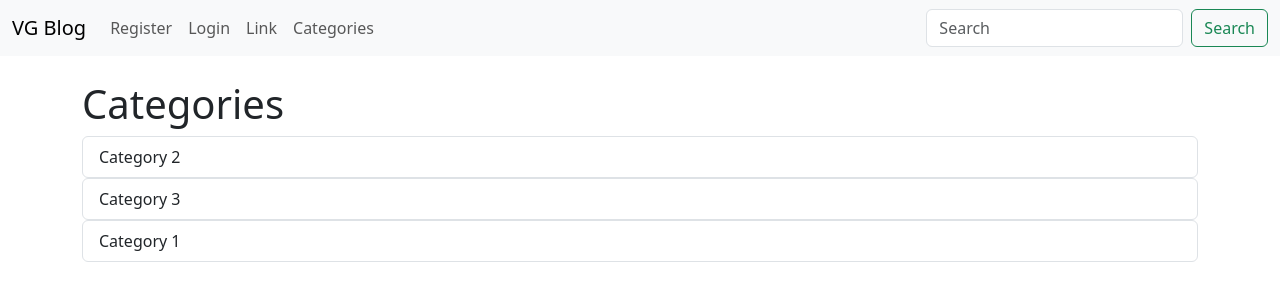
After one commit to jlubiba/Blog-Project, a Django app: page /article/category-list in a window 1280 px wide. The commit adds this page. Shown: the top 301 px of the page. Run offline with Django 4.2, Linux system fonts and the light colour scheme; data comes from the database, SQL or seed files in the repository; both versions use the stored data as it was after the commit.

Commit message:
Added more category related nav elements as well as a page

```diff
--- a/Blog/bloggy/templates/article_details.html
+++ b/Blog/bloggy/templates/article_details.html
@@ -9,7 +9,7 @@
 {% block content %}
     <h1>{{post.title}}</h1>
     <small>
-        - <a href="{% url 'blog:blog-category' post.pk %}">{{post.category}}</a> <br>
+        - <a href="{% url 'blog:blog-category' post.category %}">{{post.category}}</a> <br>
         By: {{post.author.first_name}} {{post.author.last_name}}
     </small>
         {% if user.is_authenticated %}
--- a/Blog/bloggy/templates/base.html
+++ b/Blog/bloggy/templates/base.html
@@ -48,17 +48,23 @@
               <li class="nav-item">
                 <a class="nav-link" href="#">Link</a>
               </li>
-              <li class="nav-item dropdown">
-                <a class="nav-link dropdown-toggle" href="#" role="button" data-bs-toggle="dropdown" aria-expanded="false">
-                  Dropdown
-                </a>
-                <ul class="dropdown-menu">
-                  <li><a class="dropdown-item" href="#">Action</a></li>
-                  <li><a class="dropdown-item" href="#">Another action</a></li>
-                  <li><hr class="dropdown-divider"></li>
-                  <li><a class="dropdown-item" href="#">Something else here</a></li>
-                </ul>
+              {% if category_list%}
+                <!-- The category list -->
+                <li class="nav-item dropdown">
+                  <a class="nav-link dropdown-toggle" href="#" role="button" data-bs-toggle="dropdown" aria-expanded="false">
+                    Categories
+                  </a>
+                  <ul class="dropdown-menu">
+                    {% for category in category_list %}
+                      <li><a class="dropdown-item" href="{% url 'blog:blog-category' category.name %}">{{category}}</a></li>
+                    {% endfor %}
+                  </ul>
+                </li>
+              {% else %}
+              <li class="nav-item">
+                <a class="nav-link" href="{% url 'blog:category-list' %}">Categories</a>
               </li>
+              {% endif %}
             </ul>
             <form class="d-flex" role="search">
               <input class="form-control me-2" type="search" placeholder="Search" aria-label="Search">
--- /dev/null
+++ b/Blog/bloggy/templates/categories.html
@@ -0,0 +1,26 @@
+{% extends 'base.html' %}
+{% load static %}
+
+<!-- Making such that the title changes on the tab in ref to the base page -->
+{% block title%}
+Blog Categories - VG Blog
+{% endblock %}
+
+{% block content %}
+<h1>
+    Categories
+</h1>
+    {% for category in category_menu_list %}
+      <!-- <h3><a class="dropdown-item" href="{% url 'blog:blog-category' category %}">{{category}}</a></h3> -->
+      <div class="list-group">
+        <button type="button" class="list-group-item list-group-item-action">
+          <a class="dropdown-item" href="{% url 'blog:blog-category' category %}">{{category}}
+
+        {% if user.is_authenticated %}
+        <small>- <a href="{% url 'blog:update-category' category.pk %}">Edit</a> <a href="{% url 'blog:delete-category' category.pk %}">Delete</a></small>
+      {% endif %}
+          </a>
+        </button>
+      </div>
+    {% endfor %}
+{% endblock %}
--- a/Blog/bloggy/templates/delete_category.html
+++ b/Blog/bloggy/templates/delete_category.html
@@ -7,12 +7,12 @@ Delete - {{post.category}}
 {% endblock %}
 
 {% block content %}
-    <h1>Delete Post: {{post.category}}</h1><br>
+    <h1>Delete Category: {{post.category}}</h1><br>
 
     {% if user.is_authenticated %}
     <form method="POST">
         {% csrf_token %}
-        <strong>Are you sure you want to delete this post?</strong> <br><br>
+        <strong>Are you sure you want to delete this category?</strong> <br><br>
         <p>
             <button class="btn btn-secondary">Delete</button>
             <button class="btn btn-danger"><a href="{% url 'blog:home' %}" style="text-decoration: none; color: white;">Cancel</a></button>
--- a/Blog/bloggy/urls.py
+++ b/Blog/bloggy/urls.py
@@ -10,8 +10,10 @@ urlpatterns = [
     path('article/edit/<int:pk>', views.UpdateArticleView.as_view(), name='update-post'),
     path('article/remove/<int:pk>', views.DeleteArticleView.as_view(), name='delete-post'),
     path('article/add-post/', views.AddPostView.as_view(), name='add-post'),
-    path('article/add-category/', views.AddCategorytView.as_view(), name='add-category'),
+    path('article/add-category', views.AddCategorytView.as_view(), name='add-category'),
     path('article/category/<str:category>/', views.FilterArticleCategorytView, name='blog-category'),
-    path('article/category/edit/<int:pk>', views.UpdateCategoryView.as_view(), name='update-category'),
-    path('article/category/remove/<int:pk>', views.DeleteCategoryView.as_view(), name='delete-category'),
+    path('article/category/edit/<int:pk>/', views.UpdateCategoryView.as_view(), name='update-category'),
+    path('article/category/remove/<int:pk>/', views.DeleteCategoryView.as_view(), name='delete-category'),
+    path('article/category/remove/<int:pk>/', views.DeleteCategoryView.as_view(), name='delete-category'),
+    path('article/category-list', views.CategoryListView, name='category-list'),
 ]
--- a/Blog/bloggy/views.py
+++ b/Blog/bloggy/views.py
@@ -16,9 +16,23 @@ class HomeView(ListView):
     template_name = 'home.html'
     ordering = ['-post_date']
 
+    # This method that will allow for a context dict to be added onto the view
+    def get_context_data(self, *args,**kwargs):
+        category_list = Category.objects.all()
+        context = super(HomeView, self).get_context_data(*args, **kwargs) # The view inside is the view the method is used in
+        context['category_list'] = category_list
+        return context
+
 class ArticleDetailsView(DetailView):
     model = Post
     template_name = 'article_details.html'
+
+    # This method that will allow for a context dict to be added onto the view
+    def get_context_data(self, *args,**kwargs):
+        category_list = Category.objects.all()
+        context = super(ArticleDetailsView, self).get_context_data(*args, **kwargs) # The view inside is the view the method is used in
+        context['category_list'] = category_list
+        return context
 
 class AddPostView(CreateView):
     model = Post
@@ -32,13 +46,22 @@ class AddCategorytView(CreateView):
 
 def FilterArticleCategorytView(request, category):
     items = Post.objects.filter(category=category)
-    cats = Category.objects.filter(name__icontains=category)
+    cats = Category.objects.filter(name=category)
+    category_list = Category.objects.all()
     context = {
         'category': category,
         'posts': items,
         'cats': cats,
+        'category_list': category_list,
     }
     return render(request, 'filter_article_category.html', context)
+
+def CategoryListView(request):
+    category_list = Category.objects.all()
+    context = {
+        'category_menu_list': category_list,
+    }
+    return render(request, 'categories.html', context)
 
 class UpdateArticleView(UpdateView):
     model = Post
```
Also changed, not shown: Blog/db.sqlite3.
